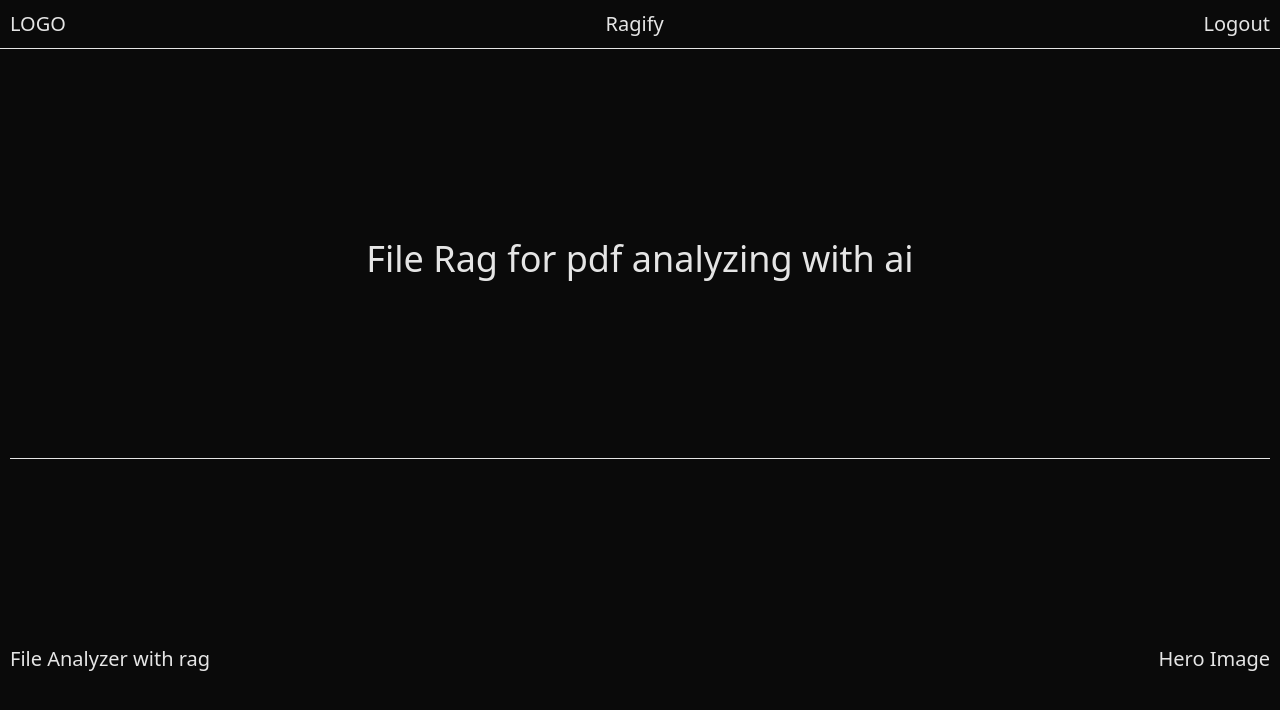
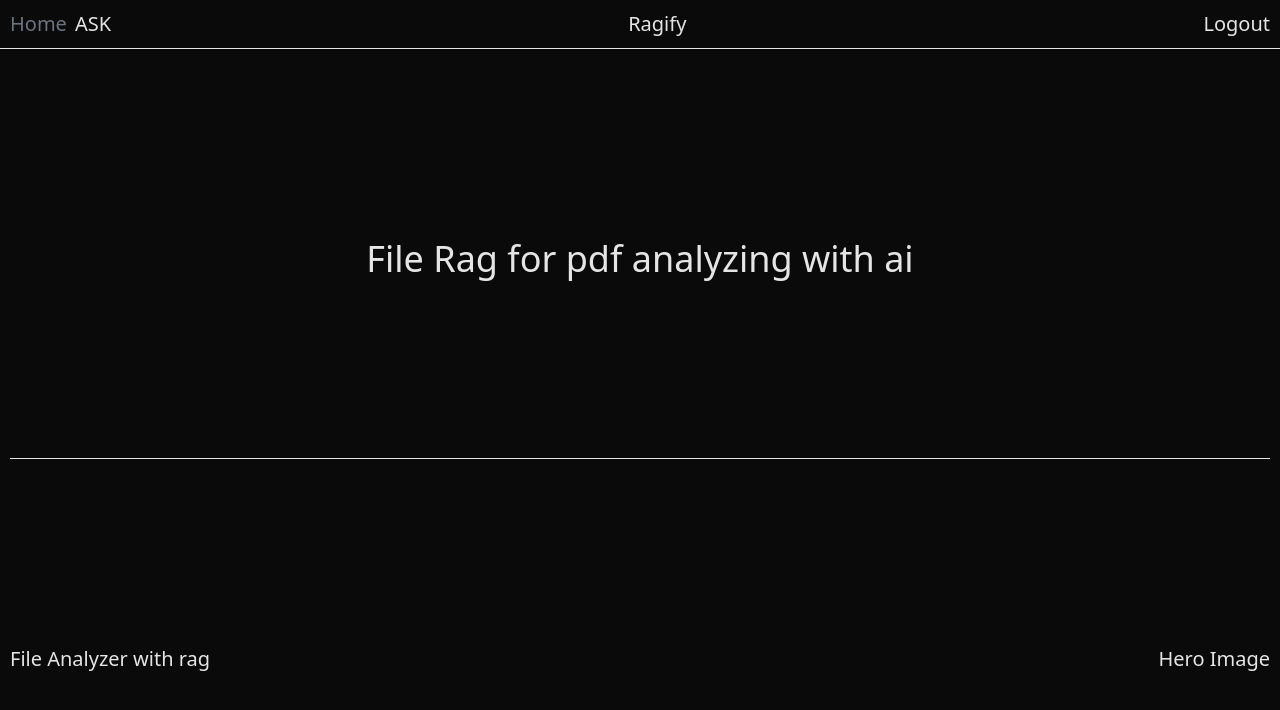
Before and after one commit to baboshi02/FILE_RAG, a React (Vite) app in the folder client/: page / in a window 1280 px wide. Shown: the top 710 px of the page. Built offline with nearby package versions, Linux system fonts and the light colour scheme.

Commit message:
Aded Basic routing between main and asking page

```diff
--- a/client/src/components/TopBar.tsx
+++ b/client/src/components/TopBar.tsx
@@ -1,7 +1,28 @@
+import { Link } from "react-router";
+import { useLocation } from "react-router";
+interface IROUTES {
+  name: string;
+  url: string;
+}
+const routes: IROUTES[] = [
+  { name: "Home", url: "/" },
+  { name: "ASK", url: "/ask" },
+];
 const TopBar = () => {
+  const location = useLocation();
+  const pathName = location.pathname;
   return (
     <div className="flex justify-between  border-b p-2.5 border-secondary-custom">
-      <p>LOGO</p>
+      <div className="space-x-2">
+        {routes.map((route) => (
+          <Link
+            className={pathName === route.url ? "text-gray-500" : ""}
+            to={route.url}
+          >
+            {route.name}
+          </Link>
+        ))}
+      </div>
       <p className="hidden sm:block">Ragify</p>
       <p>Logout</p>
     </div>
--- a/client/src/main.tsx
+++ b/client/src/main.tsx
@@ -5,15 +5,18 @@ import { BrowserRouter as Router, Route, Routes } from "react-router";
 import Login from "./pages/login.tsx";
 import AskingLLM from "./pages/Asking.tsx";
 import PageNotFound from "./pages/PageNotFound.tsx";
+import Main from "./pages/Main.tsx";
 
 createRoot(document.getElementById("root")!).render(
   <StrictMode>
     <div className="h-screen bg-primary-custom text-secondary-custom text-center text-xl">
       <Router>
         <Routes>
-          <Route index element={<App />} />
+          <Route element={<App />}>
+            <Route index element={<Main />} />
+            <Route path="/ask" element={<AskingLLM />} />
+          </Route>
           <Route path="/registeration" element={<Login />} />
-          <Route path="/ask" element={<AskingLLM />} />
           <Route path="/*" element={<PageNotFound />} />
         </Routes>
       </Router>
--- a/client/src/pages/App.tsx
+++ b/client/src/pages/App.tsx
@@ -1,13 +1,13 @@
 //TODO: Add Path resoluton to @ to point to root directory
+import { Outlet } from "react-router";
 import "../App.css";
-import Main from "../components/Main";
 import TopBar from "../components/TopBar";
 
 function App() {
   return (
     <div className="h-full overflow-scroll">
       <TopBar />
-      <Main />
+      <Outlet />
     </div>
   );
 }
--- a/client/src/pages/Asking.tsx
+++ b/client/src/pages/Asking.tsx
@@ -1,5 +1,12 @@
+import FileUploader from "../components/FileUploader";
+
 const Asking = () => {
-  return <div>Asking LLM Question</div>;
+  return (
+    <>
+      <div>Asking LLM Question</div>
+      <FileUploader />
+    </>
+  );
 };
 
 export default Asking;
--- a/client/src/components/Main.tsx
+++ b/client/src/pages/Main.tsx
@@ -1,8 +1,8 @@
-import FileUploader from "./FileUploader";
-import Footer from "./Footer";
-import MainSection from "./MainSection";
-import Section from "./Section";
+import Footer from "../components/Footer";
+import MainSection from "../components/MainSection";
+import Section from "../components/Section";
 
+//TODO: Transfer all to path resolution @pathname
 const Main = () => {
   return (
     <div className="p-2.5">
@@ -13,7 +13,6 @@ const Main = () => {
       <Section>
         <MainSection />
       </Section>
-      <FileUploader />
       <Footer />
     </div>
   );
```
Also changed, not shown: 1 other file (tests, documents, lock files or other folders).
